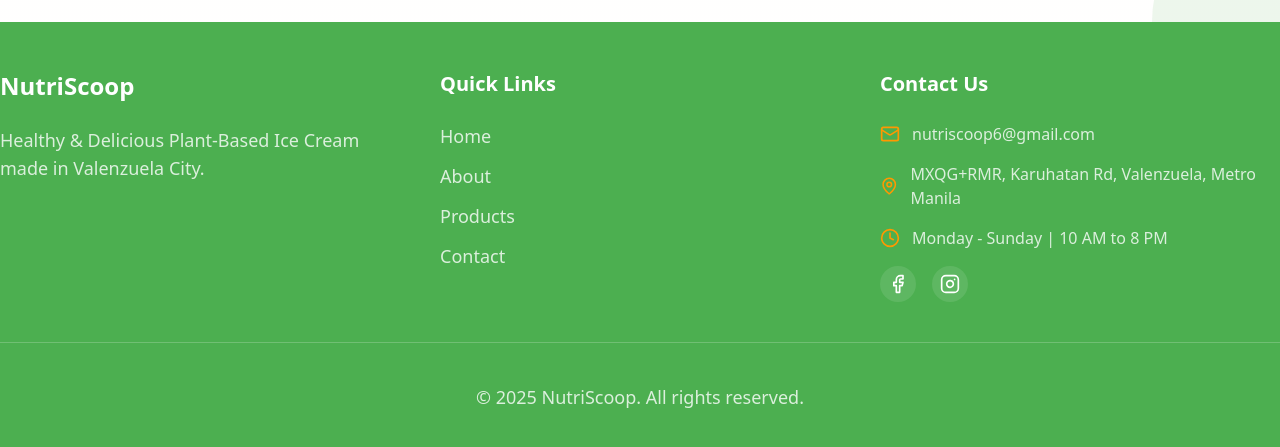
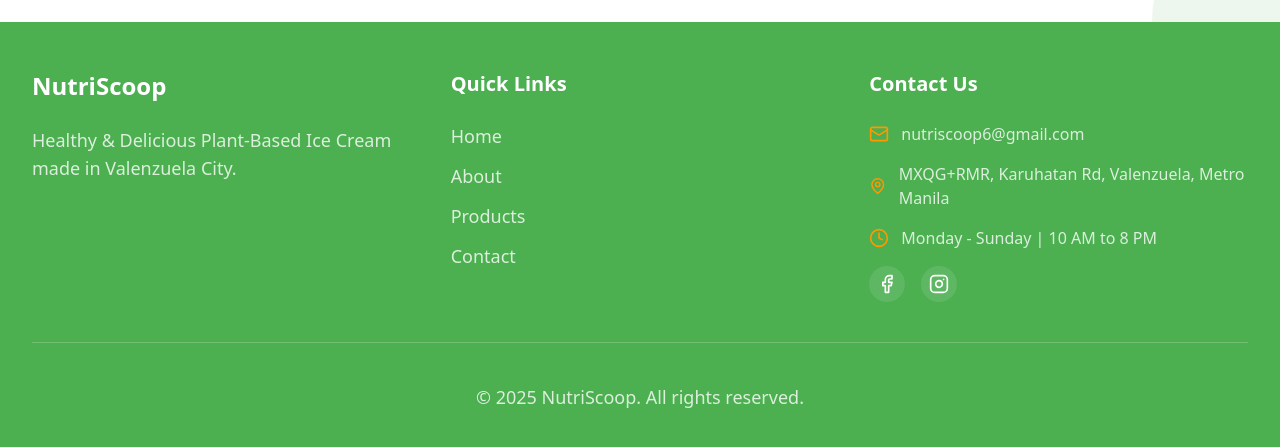
Before and after one commit to andrei233333/NutriScoop-Website, a React (Vite) app: page / in a window 1280 px wide. Shown: the part 4078-4525 px from the top of the page. Built offline with nearby package versions, Linux system fonts and the light colour scheme.

Commit message:
Update homepage: Remove Visit Our Shop section and improve footer layout

```diff
--- a/src/pages/Index.tsx
+++ b/src/pages/Index.tsx
@@ -41,7 +41,7 @@ const Index = () => {
 
               <h1 className="heading-responsive mb-4 sm:mb-6 leading-tight center-text">
                 <span className="text-nutri-green">NutriScoop:</span> <span className="text-nutri-orange">Premium</span> Plant-Based Ice Cream
-              </h1>
+          </h1>
 
               <div className="center-content mb-6 sm:mb-10">
                 <div className="h-1 w-16 sm:w-20 bg-gradient-to-r from-nutri-green to-nutri-orange rounded-full"></div>
@@ -463,7 +463,7 @@ const Index = () => {
                     alt="NutriScoop Store"
                     className="w-full h-full object-cover"
                     onError={(e) => {
-                      e.currentTarget.src = "https://images.unsplash.com/photo-1579954115545-a95591f28bfc?ixlib=rb-4.0.3&ixid=MnwxMjA3fDB8MHxwaG90by1wYWdlfHx8fGVufDB8fHx8&auto=format&fit=crop&w=1470&q=80";
+                      e.currentTarget.src = "https://images.unsplash.com/photo-1560008581-09826d1de69e?ixlib=rb-4.0.3&ixid=MnwxMjA3fDB8MHxwaG90by1wYWdlfHx8fGVufDB8fHx8&auto=format&fit=crop&w=1470&q=80";
                     }}
                   />
                   <div className="absolute bottom-0 left-0 right-0 p-6 z-20">
@@ -571,7 +571,7 @@ const Index = () => {
 
       {/* Footer */}
       <footer className="py-8 sm:py-12 bg-nutri-green text-white">
-        <div className="responsive-container">
+        <div className="container mx-auto px-4 sm:px-6 lg:px-8 max-w-7xl">
           <div className="grid grid-cols-1 sm:grid-cols-2 md:grid-cols-3 gap-8 sm:gap-10 pb-8 sm:pb-10 border-b border-white/20">
             <div>
               <h4 className="font-bold text-xl sm:text-2xl mb-4 sm:mb-6">NutriScoop</h4>
@@ -626,7 +626,7 @@ const Index = () => {
           </div>
           <div className="pt-6 sm:pt-10 text-center text-white/80">
             <p className="text-base sm:text-lg">&copy; 2025 NutriScoop. All rights reserved.</p>
-        </div>
+          </div>
         </div>
       </footer>
     </div>
```
Also changed, not shown: src/pages/ProductDetail.tsx (+5 -5 lines).
